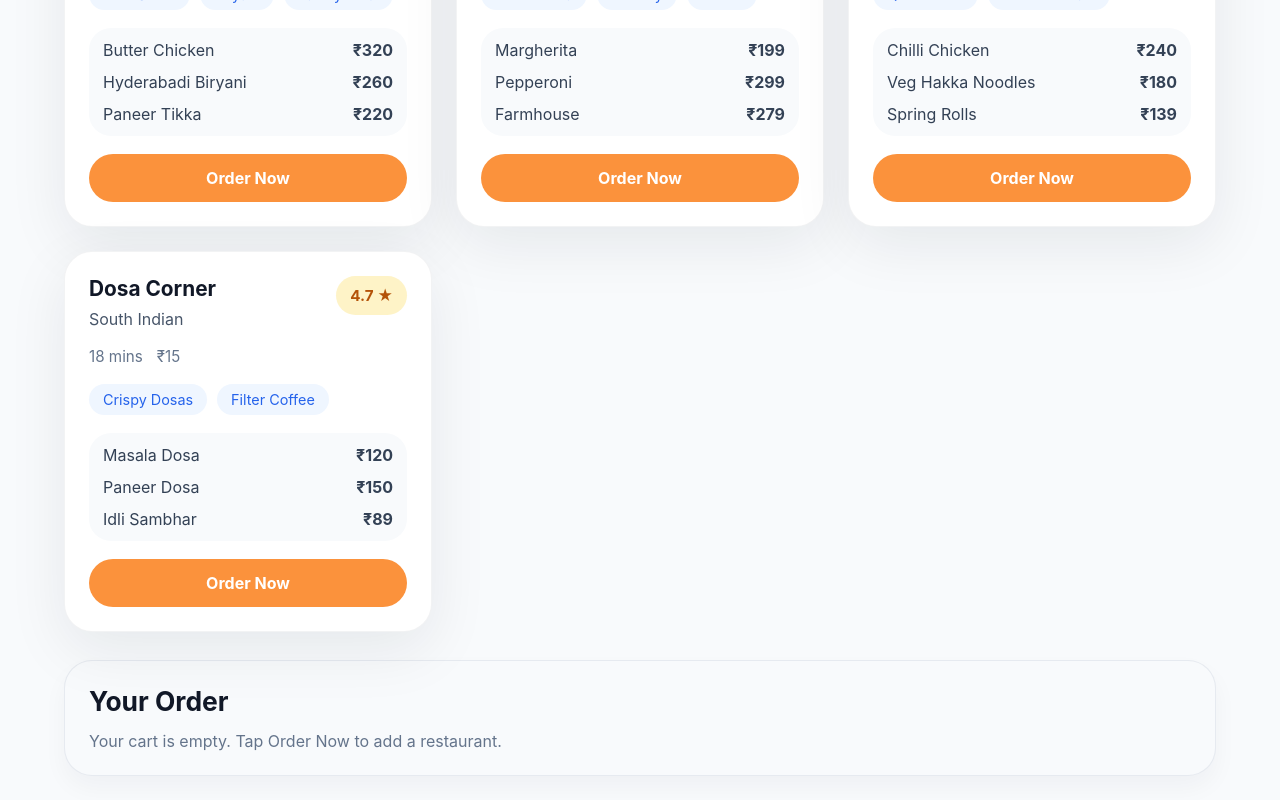
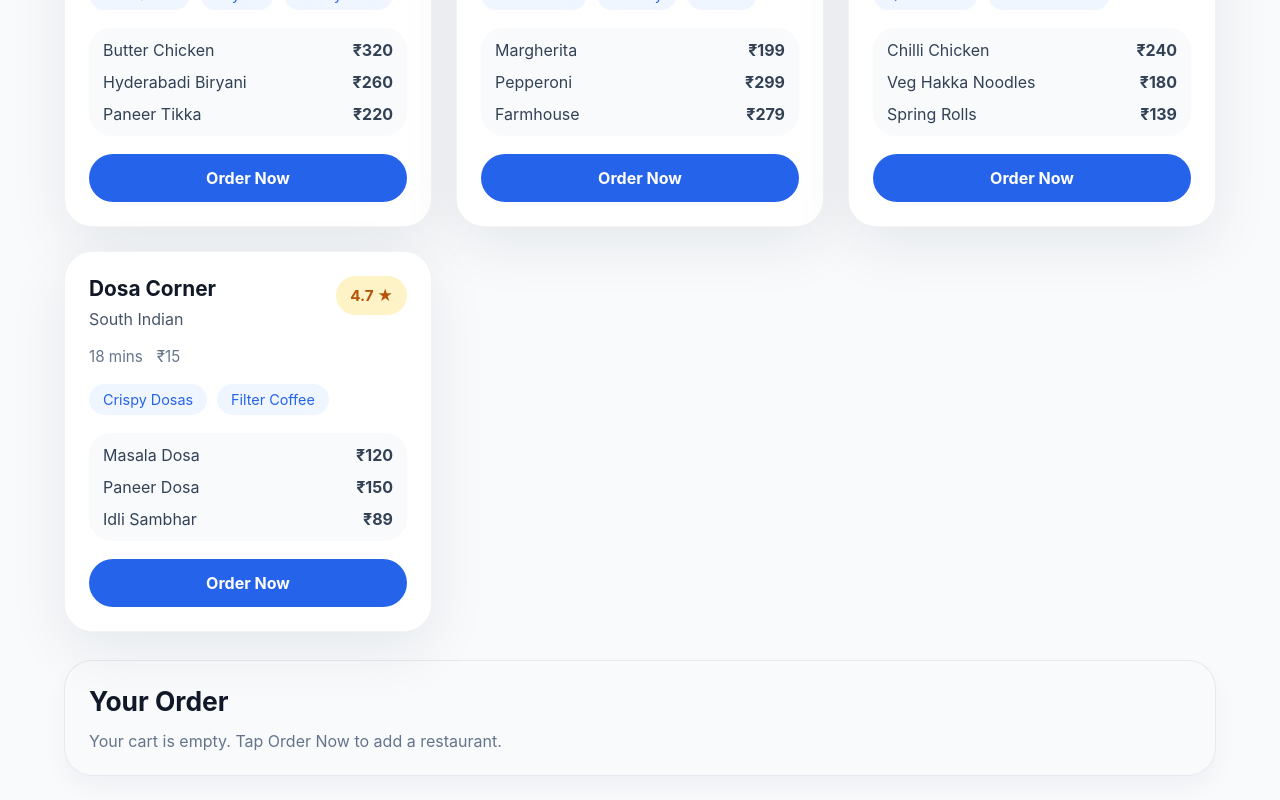
Before and after one commit to wahidansari34/swiggyfake, a React (Create React App) app in the folder swiggy/: page / in a window 1280 px wide. Shown: the part 762-1562 px from the top of the page. Built offline with nearby package versions, Linux system fonts and the light colour scheme.

Commit message:
order now  icon color changed from orange to blue

```diff
--- a/swiggy/src/App.css
+++ b/swiggy/src/App.css
@@ -263,7 +263,7 @@
 .order-button {
   margin-top: auto;
   border: none;
-  background: #fb923c;
+  background: #2563eb;
   color: white;
   padding: 14px 18px;
   border-radius: 999px;
@@ -273,7 +273,7 @@
 }
 
 .order-button:hover {
-  background: #f97316;
+  background: #1d4ed8;
   transform: translateY(-1px);
 }
 
```
